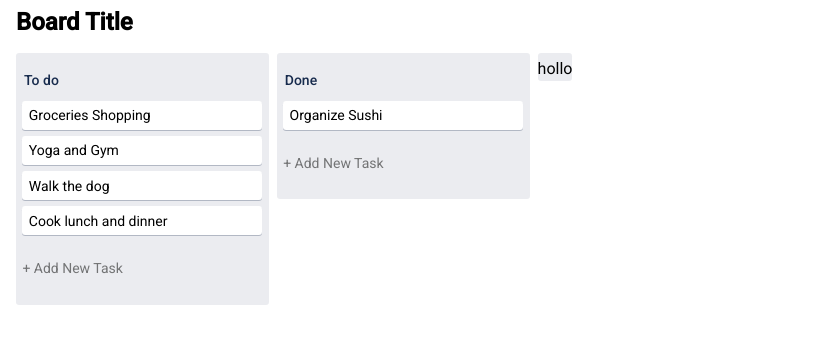
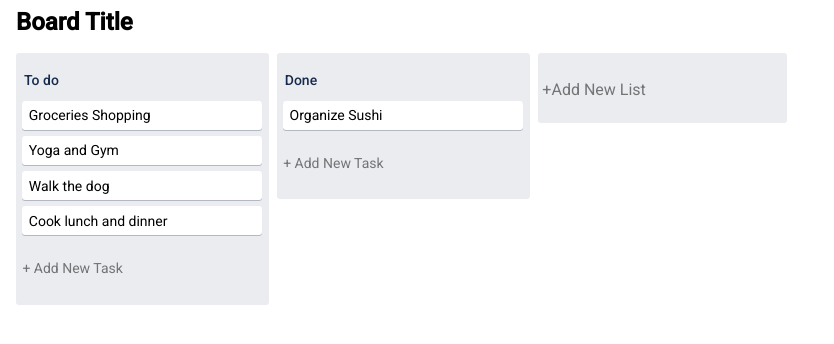
Before and after one commit to floraCodes/trello-clone, a React (Create React App) app: page / in a window 1280 px wide. Shown: the top 344 px of the page, without its empty margins (0-834 px from the left). Built offline with nearby package versions, Linux system fonts and the light colour scheme.

Commit message:
Create AddList component

```diff
--- a/src/components/addList.js
+++ b/src/components/addList.js
@@ -2,15 +2,31 @@ import React from 'react';
 import styled from '@emotion/styled';
 
 const Container = styled.article`
+  font-family: inherit;
   gap: 0.5rem;
   border-radius: 0.2rem;
   background: #ebecf0;
   padding: 0.4rem 0 0.2rem 0;
   margin: 0.3rem 0;
+  &:hover {
+    cursor: pointer;
+    background: rgba(115, 116, 117, 0.3);
+  }
+`;
+const Paragraph = styled.p`
+  width: 15rem;
+  margin: 0.2 0rem;
+  padding: 0.3rem;
+  border-radius: 0.1875rem;
+  color: #737475;
 `;
 
 const AddList = () => {
-  return <Container>hollo</Container>;
+  return (
+    <Container>
+      <Paragraph>+Add New List</Paragraph>
+    </Container>
+  );
 };
 
 export default AddList;
```
